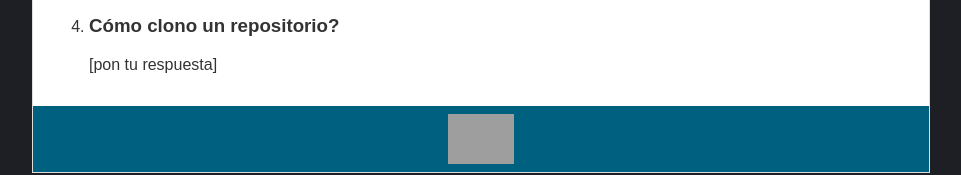
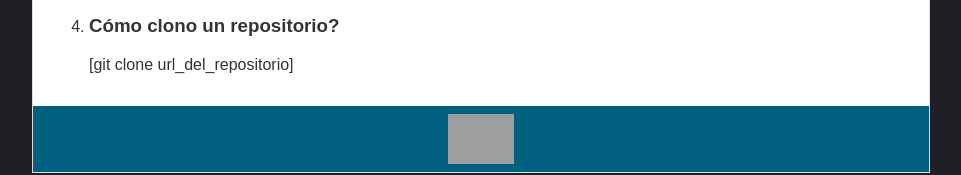
Before and after one commit to vpan1967/devOps-Desafio1, a plain HTML site: page 03_copia/exercise/VICTOR_PANTOJA.html in a window 1280 px wide. Shown: the part 377-552 px from the top of the page, without its empty margins (159-1120 px from the left). Drawn offline with Linux system fonts and the light colour scheme; files that its build step writes are made by us from their sources; grey boxes are pictures that could not be loaded.

Commit message:
P4: Como clonar un repositorio

```diff
--- a/03_copia/exercise/VICTOR_PANTOJA.html
+++ b/03_copia/exercise/VICTOR_PANTOJA.html
@@ -35,7 +35,7 @@
                 </li>
                 <li>
                     <h3>Cómo clono un repositorio?</h3>
-                    [pon tu respuesta]
+                    [git clone url_del_repositorio]
                 </li>
             </ol>
         </div>
```
